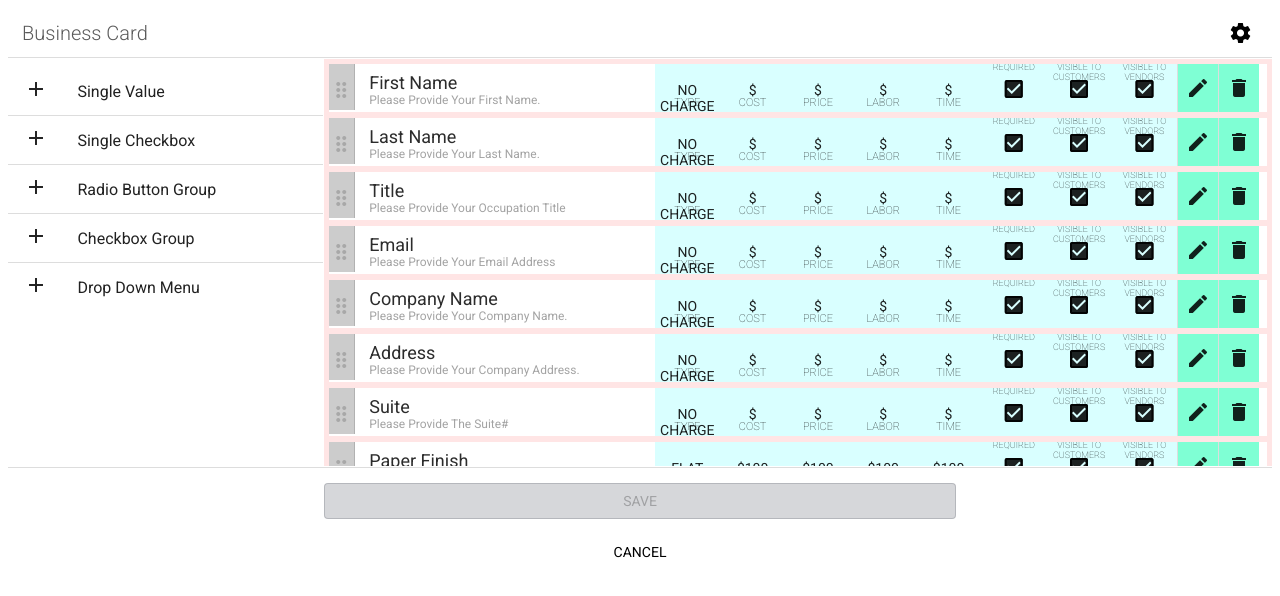
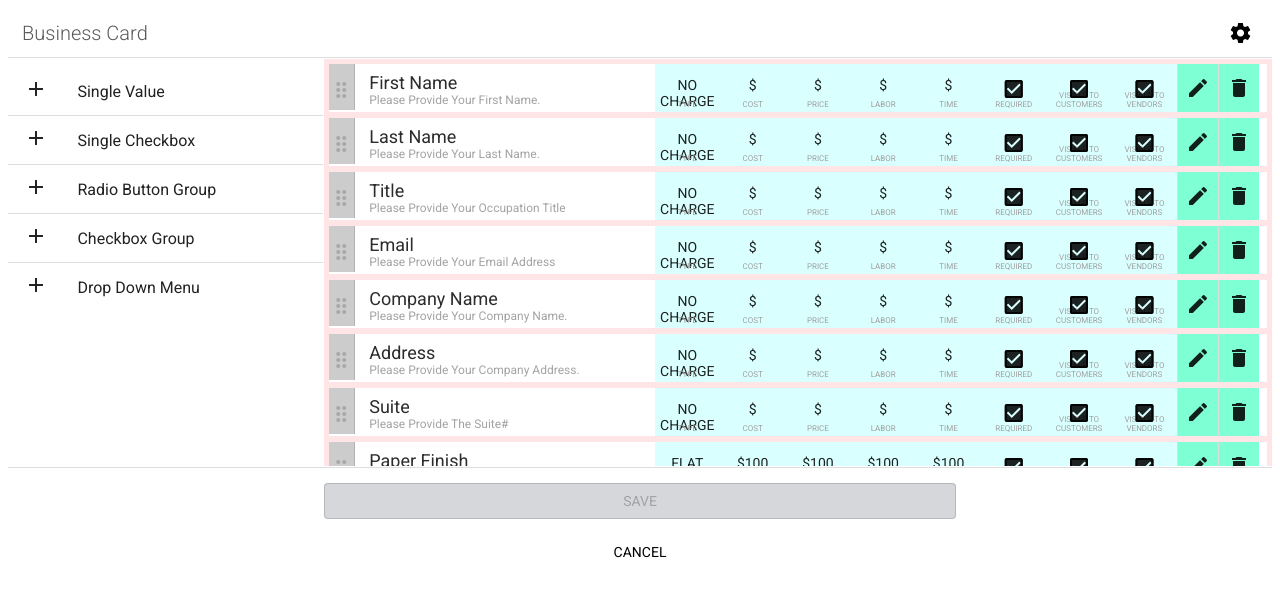
Before and after one commit to elwood-berry/esbcore-form-builder, an Angular app: page / in a window 1280 px wide. Shown: the top 596 px of the page. Built offline with nearby package versions, Linux system fonts and the light colour scheme.

Commit message:
2 files modified

```diff
--- a/src/app/components/attr-item/attr-item.component.html
+++ b/src/app/components/attr-item/attr-item.component.html
@@ -82,7 +82,7 @@
       [ngClass]="{ 'display-no-checkbox' : required }"
       >check_box
     </mat-icon>
-    <div class="">Required</div>
+    <div class="setting-title">Required</div>
   </div>
 
   <!-- VISIBLE TO CUSTOMERS -->
@@ -93,7 +93,7 @@
       [ngClass]="{ 'display-no-checkbox' : visibleCustomer }"
       >check_box
     </mat-icon>
-    <div class="">visible to customers</div>
+    <div class="setting-title">visible to customers</div>
   </div>
 
   <!-- VISIBLE TO VENDORS -->
@@ -104,7 +104,7 @@
       [ngClass]="{ 'display-no-checkbox' : visibleVendor }"
       >check_box
     </mat-icon>
-    <div class="">visible to vendors</div>
+    <div class="setting-title">visible to vendors</div>
   </div>
 
   <!--
--- a/src/assets/scss/_attr-item.scss
+++ b/src/assets/scss/_attr-item.scss
@@ -83,14 +83,16 @@
           left: 0;
           position: absolute;
           text-align: center;
-          top: 20px;
+          top: 15px;
           width: 100%;
         }
 
         // SETTING TITLE.
         .setting-title {
           bottom: 3px;
-          font-size: 11px;
+          color: #a0a0a0;
+          font-size: 8px;
+          font-weight: 400;
           position: absolute;
           width: 100%;
         }
```
